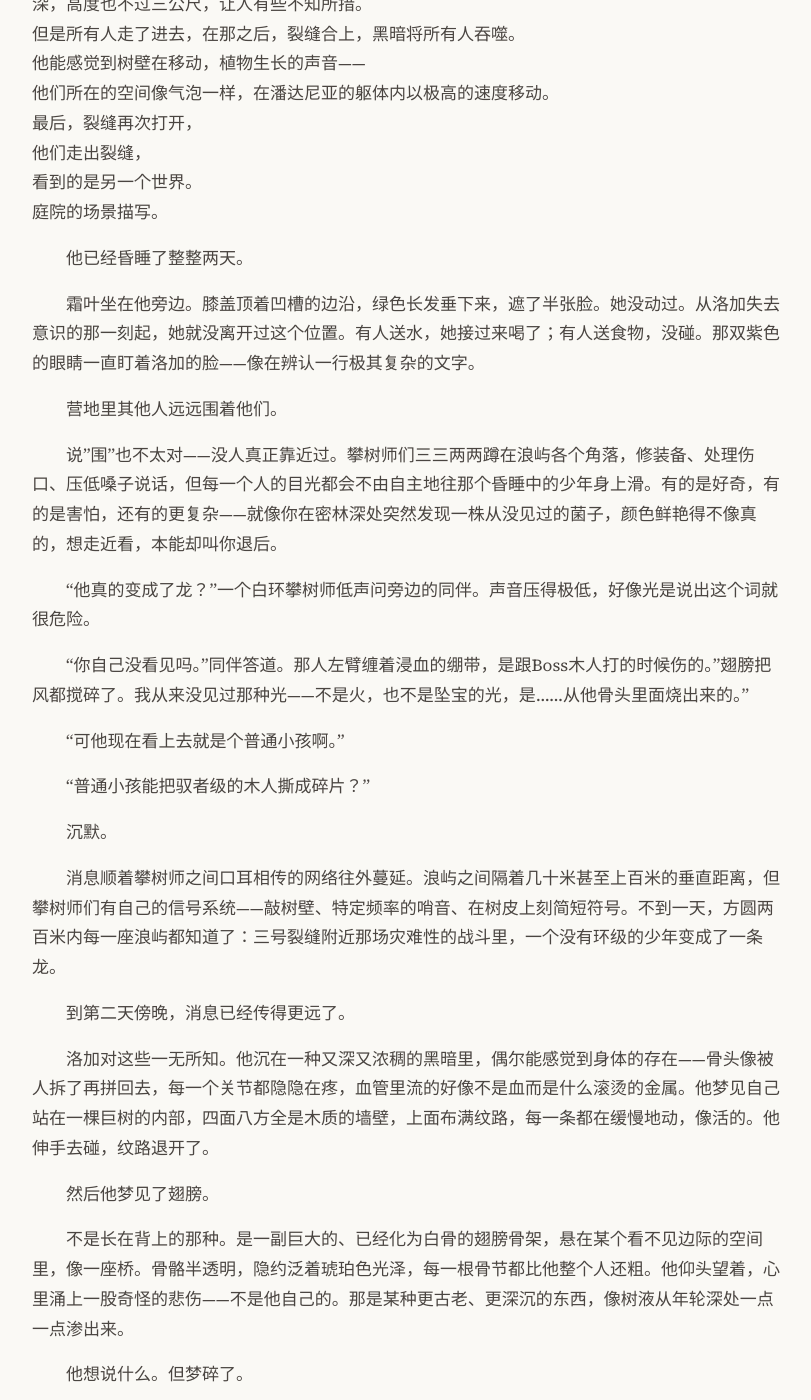
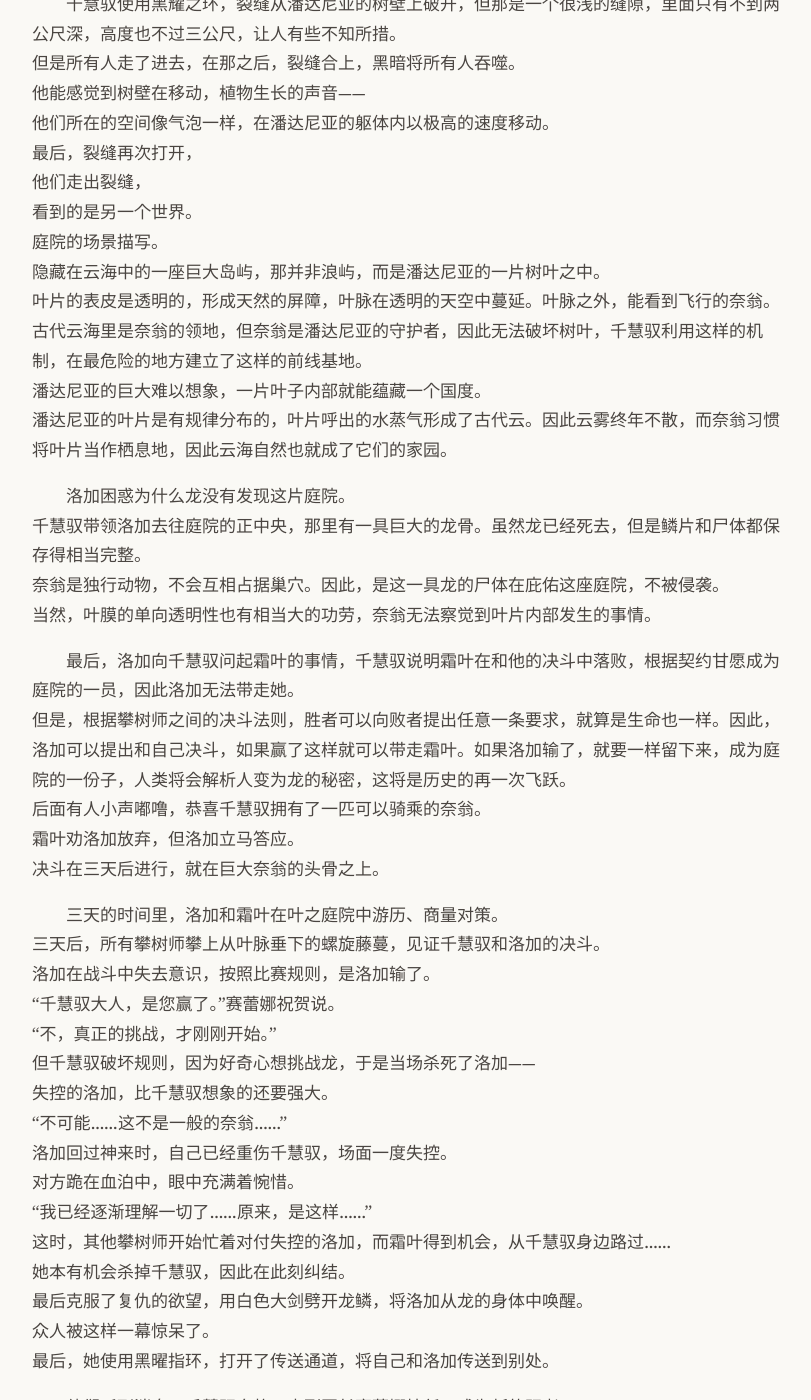
Before and after one commit to yihenc/yihenc.github.io, a Jekyll site: the page built from _posts/2026-03-05-庭院.md, in a window 1280 px wide and 1400 px high, scrolled down 3841 px. Shown: the whole window, without its empty margins (232-1043 px from the left). Built offline with Jekyll 4.4.1, drawn with Linux system fonts in a browser that asks for light colours; nearby versions of some CDN libraries; some of the changed text lies outside the part shown.

Commit message:
Update: 庭院

```diff
--- a/_posts/2026-03-05-庭院.md
+++ b/_posts/2026-03-05-庭院.md
@@ -4,9 +4,10 @@ title: "庭院"
 date: 2026-03-05 00:00 +0000
 ---
 “你刚刚、做了什么？为什么你会从奈翁的身体里出现、难道你就是奈翁吗？”
-“因为我说过，自己可是白龙驭，能操控奈翁……不对，现在应该是黑龙驭，才更恰到？”
+“因为我说过，自己可是白龙驭，能操控奈翁……不对，现在应该是黑龙驭，才更恰当？”
 “你撒谎，那根本不是操控，你明明是从龙身体里钻出来的！”
 “暴露了吗……”
+“你再开什么玩笑，把我们当傻瓜。”
 洛加无言以对，他不指望这个谎言能继续将这场事故遮掩过去。
 红发的赛蕾娜拔出武器，面露杀意朝着疲惫不堪的洛加快步逼近。
 而此刻，霜叶张开双手，挡在洛加的身前。
@@ -54,7 +55,7 @@ date: 2026-03-05 00:00 +0000
 浪屿上的临时营地不大，方圆三十步出头，边缘翘起的树皮算是天然矮墙，勉强挡住外面吹来的湿冷山风。洛加躺在一个铺满苔藓的凹槽里，身上盖着两层攀树师的备用斗篷，呼吸又浅又匀——像一块沉进深水的石头。
 霜叶告诉了洛加她在庭院发生的事，
 她向千慧驭提出决斗，但是巨大的实力差让她落败，根据事前的契约成为了千慧驭所在的攀登团一员（学者/奴隶），而且是他的所有物。
-但霜叶没有遵守，私自逃出。不过千慧驭默许了，并称之为有利于大局的『独立个体的复合行为』，是一种有效的调查，能有效避免集体的僵化，这在他的计划之中。她以为自己就这样逃脱了，没想到学院还是以某种方式记录着自己 ，估计是在皮肤中刻在了什么，某种规则型的坠物。
+但霜叶没有遵守，私自逃出。不过千慧驭默许了，并称之为有利于大局的『独立个体的复合行为』，是一种有效的调查，能有效避免集体的僵化，这在他的计划之中。她以为自己就这样逃脱了，没想到学院还是以某种方式记录着自己 ，估计是被在身体中植入了什么，某种规则型的坠物。
 
 
 
@@ -99,7 +100,7 @@ date: 2026-03-05 00:00 +0000
 千慧驭对洛加毕恭毕敬，没有一点传说中的威严，反而像一个学生般万般谦逊。
 “不不不、还是叫我洛加比较好。”
 
-千慧驭使用坠物，裂缝从潘达尼亚的树壁上破开，但那是一个很浅的缝隙，里面只有不到两公尺深，高度也不过三公尺，让人有些不知所措。
+千慧驭使用黑耀之环，裂缝从潘达尼亚的树壁上破开，但那是一个很浅的缝隙，里面只有不到两公尺深，高度也不过三公尺，让人有些不知所措。
 但是所有人走了进去，在那之后，裂缝合上，黑暗将所有人吞噬。
 他能感觉到树壁在移动，植物生长的声音——
 他们所在的空间像气泡一样，在潘达尼亚的躯体内以极高的速度移动。
@@ -107,9 +108,45 @@ date: 2026-03-05 00:00 +0000
 他们走出裂缝，
 看到的是另一个世界。
 庭院的场景描写。
+隐藏在云海中的一座巨大岛屿，那并非浪屿，而是潘达尼亚的一片树叶之中。
+叶片的表皮是透明的，形成天然的屏障，叶脉在透明的天空中蔓延。叶脉之外，能看到飞行的奈翁。
+古代云海里是奈翁的领地，但奈翁是潘达尼亚的守护者，因此无法破坏树叶，千慧驭利用这样的机制，在最危险的地方建立了这样的前线基地。
+潘达尼亚的巨大难以想象，一片叶子内部就能蕴藏一个国度。
+潘达尼亚的叶片是有规律分布的，叶片呼出的水蒸气形成了古代云。因此云雾终年不散，而奈翁习惯将叶片当作栖息地，因此云海自然也就成了它们的家园。
+
+洛加困惑为什么龙没有发现这片庭院。
+千慧驭带领洛加去往庭院的正中央，那里有一具巨大的龙骨。虽然龙已经死去，但是鳞片和尸体都保存得相当完整。
+奈翁是独行动物，不会互相占据巢穴。因此，是这一具龙的尸体在庇佑这座庭院，不被侵袭。
+当然，叶膜的单向透明性也有相当大的功劳，奈翁无法察觉到叶片内部发生的事情。
+
+最后，洛加向千慧驭问起霜叶的事情，千慧驭说明霜叶在和他的决斗中落败，根据契约甘愿成为庭院的一员，因此洛加无法带走她。
+但是，根据攀树师之间的决斗法则，胜者可以向败者提出任意一条要求，就算是生命也一样。因此，洛加可以提出和自己决斗，如果赢了这样就可以带走霜叶。如果洛加输了，就要一样留下来，成为庭院的一份子，人类将会解析人变为龙的秘密，这将是历史的再一次飞跃。
+后面有人小声嘟噜，恭喜千慧驭拥有了一匹可以骑乘的奈翁。
+霜叶劝洛加放弃，但洛加立马答应。
+决斗在三天后进行，就在巨大奈翁的头骨之上。
+
+三天的时间里，洛加和霜叶在叶之庭院中游历、商量对策。
+三天后，所有攀树师攀上从叶脉垂下的螺旋藤蔓，见证千慧驭和洛加的决斗。
+洛加在战斗中失去意识，按照比赛规则，是洛加输了。
+“千慧驭大人，是您赢了。”赛蕾娜祝贺说。
+“不，真正的挑战，才刚刚开始。”
+但千慧驭破坏规则，因为好奇心想挑战龙，于是当场杀死了洛加——
+失控的洛加，比千慧驭想象的还要强大。
+“不可能……这不是一般的奈翁……”
+洛加回过神来时，自己已经重伤千慧驭，场面一度失控。
+对方跪在血泊中，眼中充满着惋惜。
+“我已经逐渐理解一切了……原来，是这样……”
+这时，其他攀树师开始忙着对付失控的洛加，而霜叶得到机会，从千慧驭身边路过……
+她本有机会杀掉千慧驭，因此在此刻纠结。
+最后克服了复仇的欲望，用白色大剑劈开龙鳞，将洛加从龙的身体中唤醒。
+众人被这样一幕惊呆了。
+最后，她使用黑曜指环，打开了传送通道，将自己和洛加传送到别处。
+
+他们听到消息，千慧驭身故，由副团长赛蕾娜接任，成为新的驭者。
 
 
 
+-----
 
 
 
```
Also changed, not shown: other parts of _posts/2026-03-05-庭院.md (+1 -1 lines).
